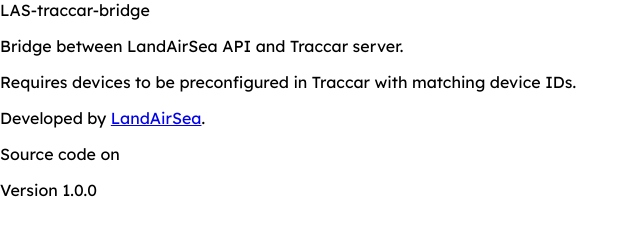
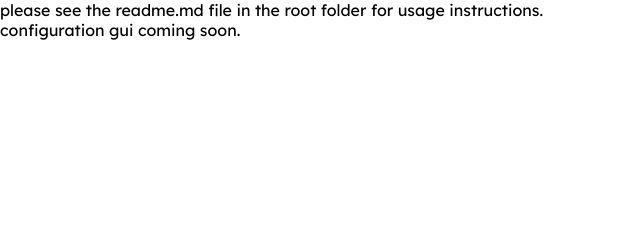
Before and after one commit to anthonym01/LandAirSea-to-Trackcar-bridge, a website: page www/index.html in a window 1280 px wide. Shown: the whole page, without its empty margins (0-640 px from the left). Drawn offline with Linux system fonts and the light colour scheme.

Commit message:
Remove unnecessary HTML structure from index.html; update content for clarity and usage instructions

```diff
--- a/www/index.html
+++ b/www/index.html
@@ -24,26 +24,9 @@
 </head>
 
 <body class="device">
-    <div id="app">
-        <div class="page">
-            <div class="page-content">
-
-                <div class="card">
-                    <div class="card-header">LAS-traccar-bridge</div>
-                    <div class="card-content">
-                        <div class="card-content-inner">
-                            <p>Bridge between LandAirSea API and Traccar server.</p>
-                            <p>Requires devices to be preconfigured in Traccar with matching device IDs.</p>
-                            <p>Developed by <a href="https://landairsea.com" target="_blank" rel="noopener">LandAirSea</a>.</p>
-                            <p>Source code on <a href=""></a>
-                            </p>
-                            <p>Version 1.0.0</p>
-                        </div>
-                    </div>
-                </div>
-            </div>
-        </div>
-    </div>
+    please see the readme.md file in the root folder for usage instructions.
+    <br>
+    configuration gui coming soon.
     <!--Scripts-->
 
     <script src="js/index.js"></script>
```
